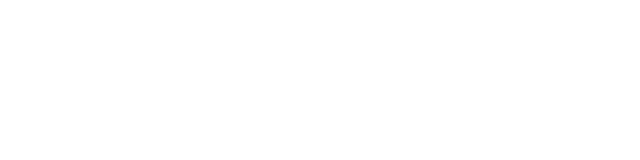
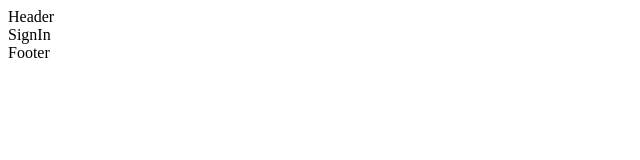
Before and after one commit to alexborisewich/project-management-app, a React (Create React App) app: page /project-management-app/signin in a window 1280 px wide. Before the commit this address had no page. Shown: the top 160 px of the page, without its empty margins (0-640 px from the left). Built offline with nearby package versions, Linux system fonts and the light colour scheme.

Commit message:
feat: add SignInPage component with route

```diff
--- a/src/components/App/App.tsx
+++ b/src/components/App/App.tsx
@@ -1,7 +1,7 @@
 import React from 'react';
 import { BrowserRouter, Route, Routes } from 'react-router-dom';
 
-import { Layout, MainPage, SignUpPage, WelcomePage } from 'components';
+import { Layout, MainPage, SignInPage, SignUpPage, WelcomePage } from 'components';
 
 const App = () => (
   <BrowserRouter basename='/project-management-app'>
@@ -10,6 +10,7 @@ const App = () => (
         <Route path='/' element={<WelcomePage />} />
         <Route path='/boards' element={<MainPage />} />
         <Route path='/signup' element={<SignUpPage />} />
+        <Route path='/signin' element={<SignInPage />} />
       </Route>
     </Routes>
   </BrowserRouter>
--- a/src/components/index.ts
+++ b/src/components/index.ts
@@ -4,7 +4,8 @@ import Header from './layout/Header';
 import Layout from './layout/Layout';
 import Main from './layout/Main';
 import MainPage from './pages/MainPage';
+import SignInPage from './pages/SignInPage';
 import SignUpPage from './pages/SignUpPage';
 import WelcomePage from './pages/WelcomePage';
 
-export { App, Layout, Header, Footer, Main, WelcomePage, MainPage, SignUpPage };
+export { App, Layout, Header, Footer, Main, WelcomePage, MainPage, SignUpPage, SignInPage };
--- /dev/null
+++ b/src/components/pages/SignInPage/SignInPage.module.css
@@ -0,0 +1,3 @@
+/* .container {
+
+} */
--- /dev/null
+++ b/src/components/pages/SignInPage/SignInPage.tsx
@@ -0,0 +1,12 @@
+import React from 'react';
+
+import s from './SignInPage.module.css';
+import { SignInPageProps } from './SignInPage.types';
+
+const SignInPage = ({ dataTestId }: SignInPageProps) => (
+  <section className={s.container} data-testid={dataTestId}>
+    SignIn
+  </section>
+);
+
+export default SignInPage;
--- /dev/null
+++ b/src/components/pages/SignInPage/SignInPage.types.ts
@@ -0,0 +1,5 @@
+export type SignInPageProps = {
+  dataTestId?: string;
+};
+
+export type SignInPageState = Record<string, never>;
--- /dev/null
+++ b/src/components/pages/SignInPage/index.ts
@@ -0,0 +1 @@
+export { default } from './SignInPage';
```
Also changed, not shown: 1 other file (tests, documents, lock files or other folders).
